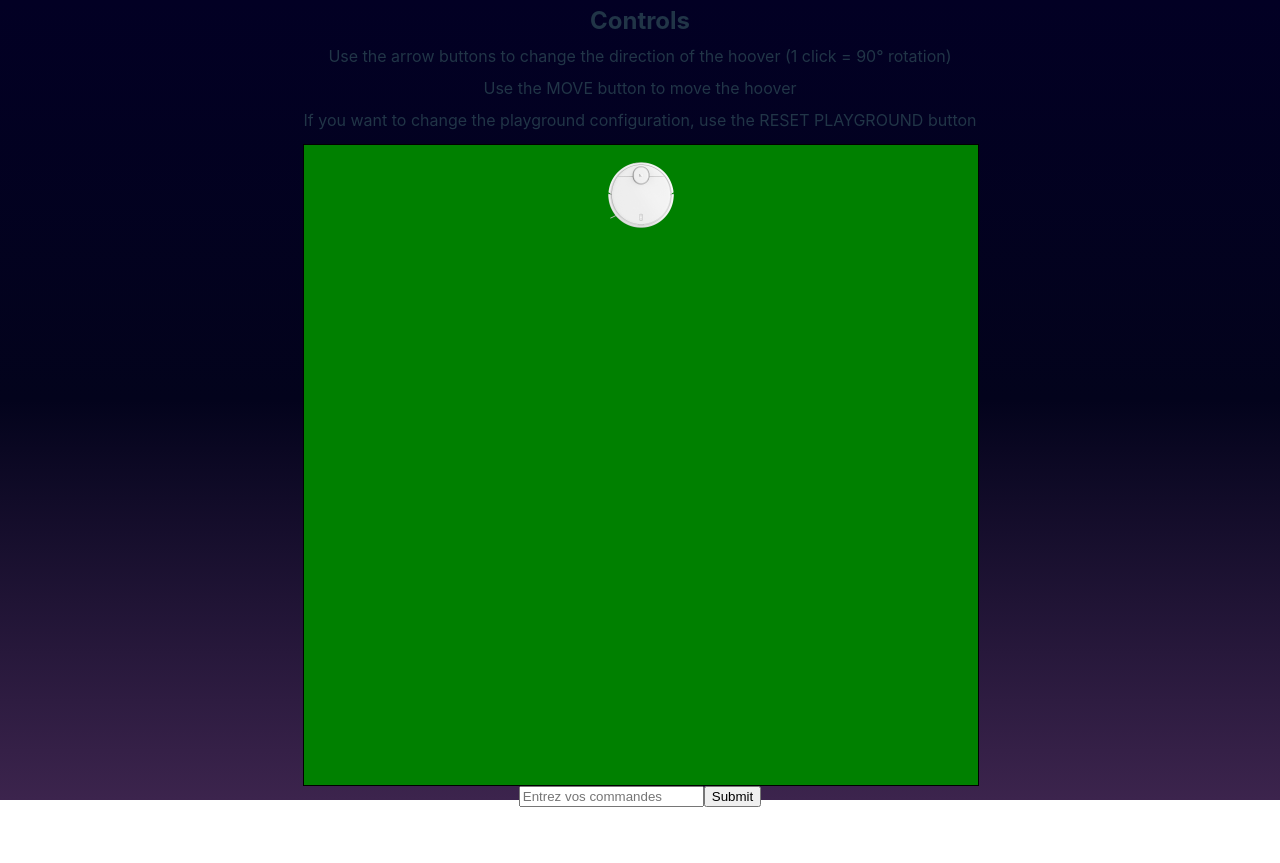
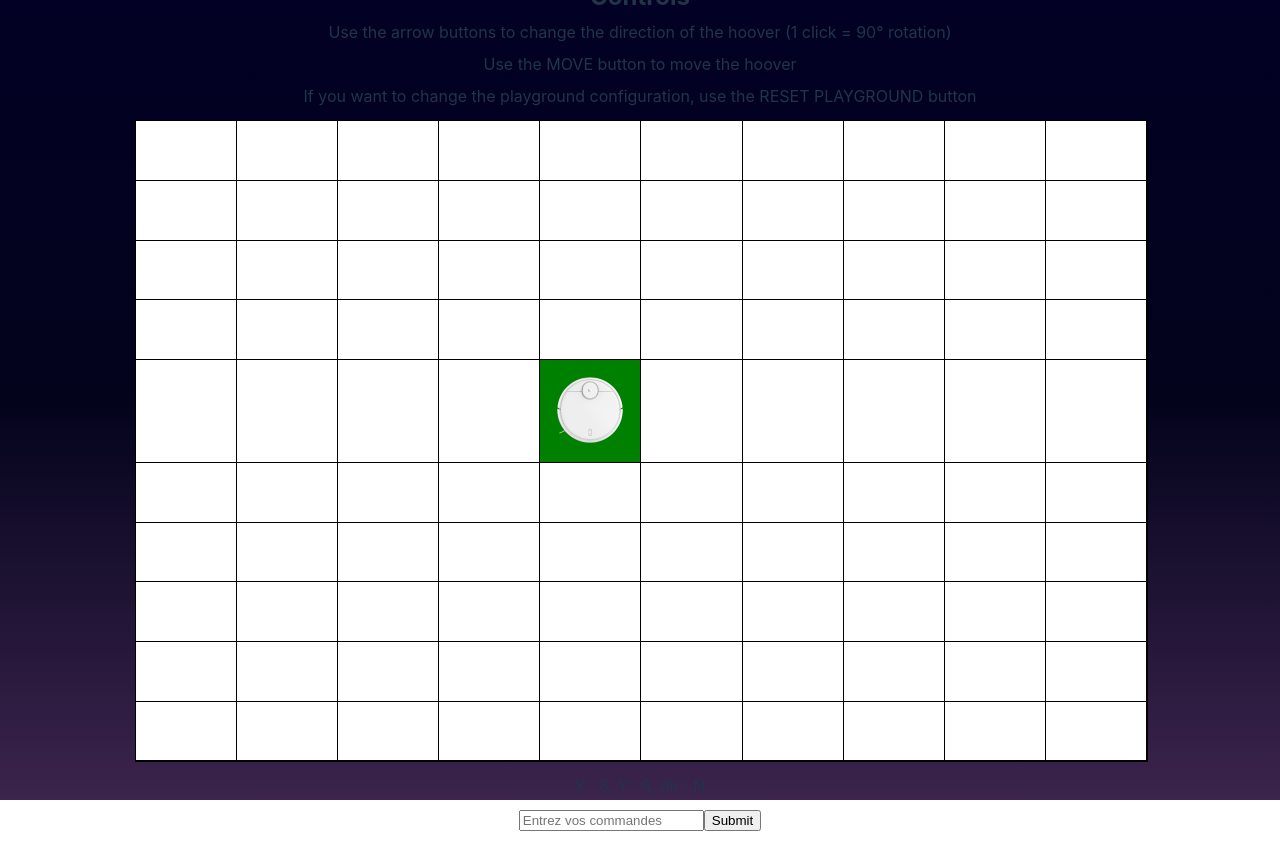
Before and after one commit to ValentinLagues/IHoover, a React (Vite) app: page /#/playground in a window 1280 px wide. Before the commit the page ends 839 px from the top, so only its background shows below. Built offline with nearby package versions, Linux system fonts and the light colour scheme.

Commit message:
directions fixed

```diff
--- a/src/components/hoover/Hoover.css
+++ b/src/components/hoover/Hoover.css
@@ -1,6 +1,8 @@
 .hoover{
     background-color: green;
     z-index: 1;
+    align-items: center;
+
     /* grid-row: 2;
     grid-column: 4; */
 }
--- a/src/components/hoover/Hoover.tsx
+++ b/src/components/hoover/Hoover.tsx
@@ -28,8 +28,8 @@ const Hoover = (hoover: IHoover) => {
     <div
       className="hoover"
       style={{
-        gridRow: hoover.locationX,
-        gridColumn: hoover.locationY,
+        gridRow: `${hoover.locationX} / span 1`,
+        gridColumn: `${hoover.locationY} / span 1`,
         transform: `rotate(${getRotation(hoover.direction)}deg)`,
       }}>
       <img src={vacuum} alt="vacuum" height={100} width={100} style={{}} />
--- a/src/components/playground/Playground.tsx
+++ b/src/components/playground/Playground.tsx
@@ -53,6 +53,9 @@ const Playground = () => {
         )}
         <Hoover {...hoover} />
       </div>
+      <p>
+        X : {hoover.locationX}, Y : {hoover.locationY}, dir : {hoover.direction}
+      </p>
       <div>
         <input
           type="text"
--- a/src/contexts/CurrentPlayground.tsx
+++ b/src/contexts/CurrentPlayground.tsx
@@ -15,9 +15,9 @@ type PlaygroundContent = {
 type CurrentPlaygroundProps = { children: React.ReactNode };
 
 const CurrentPlaygroundContext = createContext<PlaygroundContent>({
-  grid: { rows: 0, columns: 0 },
+  grid: { rows: 10, columns: 10 },
   setGrid: () => {},
-  hoover: { locationX: 0, locationY: 0, direction: 'N' },
+  hoover: { locationX: 5, locationY: 5, direction: 'N' },
   setHoover: () => {},
   moveHoover: (c: string) => c,
 });
@@ -25,10 +25,10 @@ const CurrentPlaygroundContext = createContext<PlaygroundContent>({
 export const CurrentPlaygroundContextProvider = ({
   children,
 }: CurrentPlaygroundProps) => {
-  const [grid, setGrid] = useState<IGrid>({ rows: 0, columns: 0 });
+  const [grid, setGrid] = useState<IGrid>({ rows: 10, columns: 10 });
   const [hoover, setHoover] = useState<IHoover>({
-    locationX: 0,
-    locationY: 0,
+    locationX: 5,
+    locationY: 5,
     direction: 'N',
   });
 
@@ -111,7 +111,7 @@ export const CurrentPlaygroundContextProvider = ({
           setHoover({
             locationX: hoover.locationX - 1,
             locationY: hoover.locationY,
-            direction: 'E',
+            direction: 'W',
           });
         }
         break;
```
Also changed, not shown: 1 other file (tests, documents, lock files or other folders).
